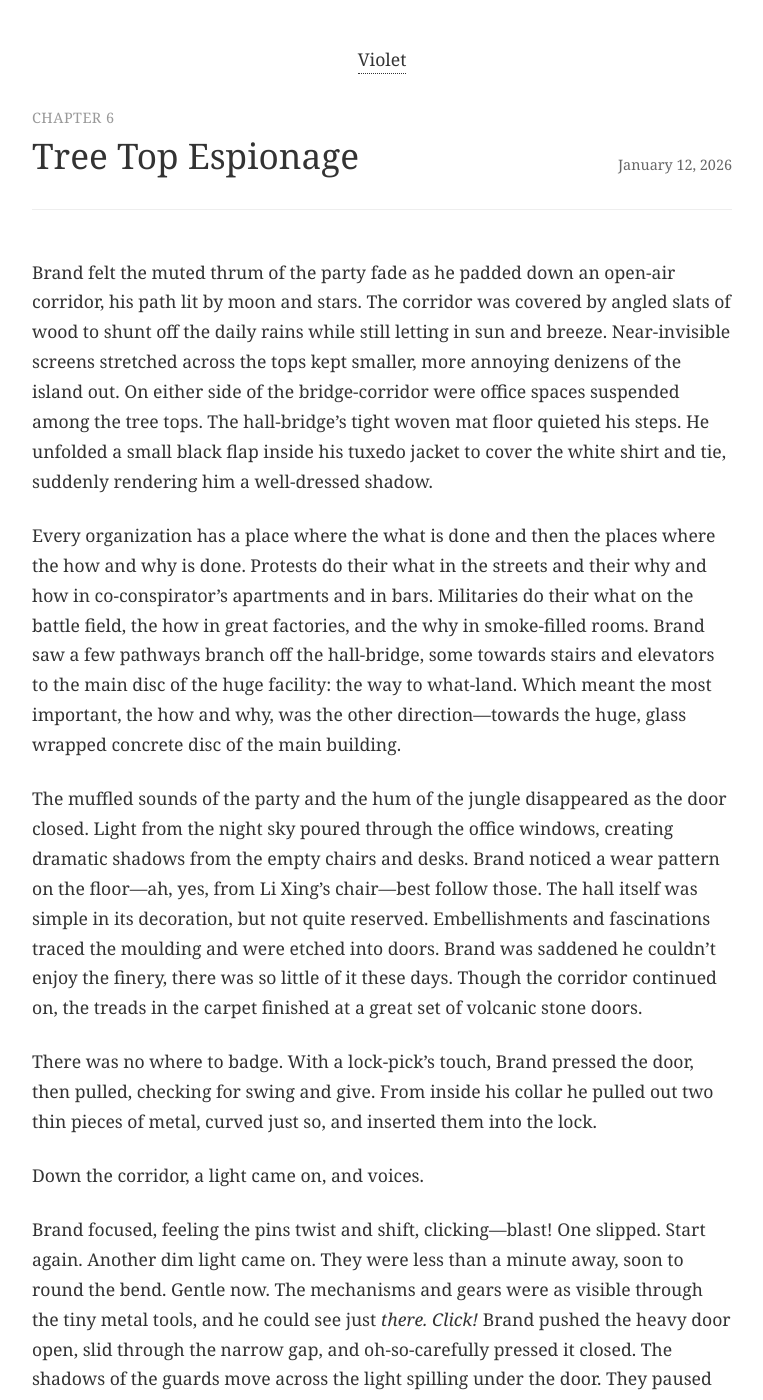
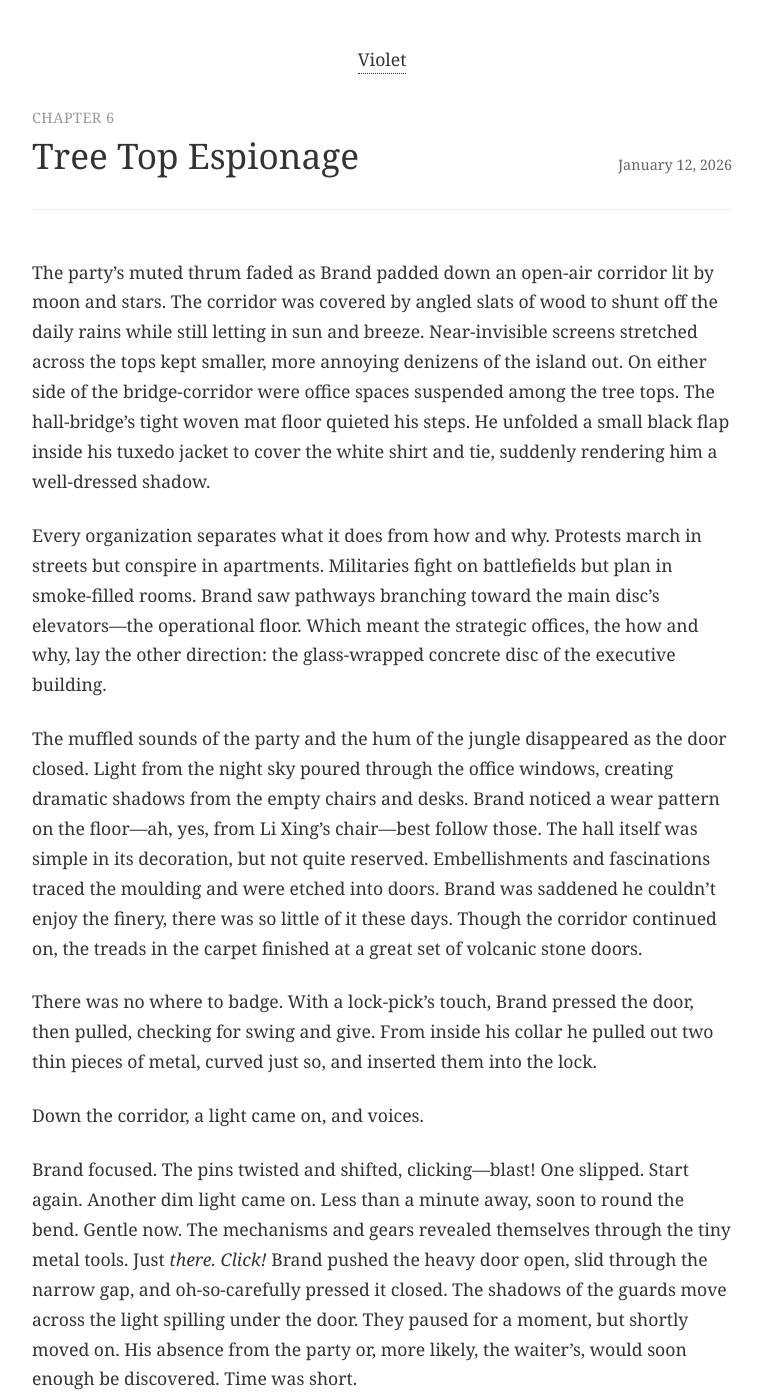
Before and after one commit to kmunki/kmunki.github.io, a Jekyll site: the page built from _fiction/violet/016-chapter-06.md, in a window 1280 px wide and 1400 px high, scrolled down 243 px. Shown: the whole window, without its empty margins (258-1021 px from the left). Built offline with Jekyll 4.4.1, drawn with Linux system fonts in a browser that asks for light colours; some of the changed text lies outside the part shown.

Commit message:
Polish Ch 6: Structure, precision, verbs
Applied 5 improvements: opening clarity, philosophical passage compression, lockpicking immediacy, combat choreography sharpening, return journey tightening

Full review in PR.

🤖 Generated with Claude Code
Co-Authored-By: Claude <noreply@anthropic.com>

```diff
--- a/_fiction/violet/016-chapter-06.md
+++ b/_fiction/violet/016-chapter-06.md
@@ -7,9 +7,9 @@ permalink: /fiction/violet/chapter-06/
 act: 1
 date: January 12, 2026
 ---
-Brand felt the muted thrum of the party fade as he padded down an open-air corridor, his path lit by moon and stars. The corridor was covered by angled slats of wood to shunt off the daily rains while still letting in sun and breeze. Near-invisible screens stretched across the tops kept smaller, more annoying denizens of the island out. On either side of the bridge-corridor were office spaces suspended among the tree tops. The hall-bridge’s tight woven mat floor quieted his steps. He unfolded a small black flap inside his tuxedo jacket to cover the white shirt and tie, suddenly rendering him a well-dressed shadow.
+The party's muted thrum faded as Brand padded down an open-air corridor lit by moon and stars. The corridor was covered by angled slats of wood to shunt off the daily rains while still letting in sun and breeze. Near-invisible screens stretched across the tops kept smaller, more annoying denizens of the island out. On either side of the bridge-corridor were office spaces suspended among the tree tops. The hall-bridge’s tight woven mat floor quieted his steps. He unfolded a small black flap inside his tuxedo jacket to cover the white shirt and tie, suddenly rendering him a well-dressed shadow.
 
-Every organization has a place where the what is done and then the places where the how and why is done. Protests do their what in the streets and their why and how in co-conspirator’s apartments and in bars. Militaries do their what on the battle field, the how in great factories, and the why in smoke-filled rooms. Brand saw a few pathways branch off the hall-bridge, some towards stairs and elevators to the main disc of the huge facility: the way to what-land. Which meant the most important, the how and why, was the other direction—towards the huge, glass wrapped concrete disc of the main building.
+Every organization separates what it does from how and why. Protests march in streets but conspire in apartments. Militaries fight on battlefields but plan in smoke-filled rooms. Brand saw pathways branching toward the main disc's elevators—the operational floor. Which meant the strategic offices, the how and why, lay the other direction: the glass-wrapped concrete disc of the executive building.
 
 The muffled sounds of the party and the hum of the jungle disappeared as the door closed. Light from the night sky poured through the office windows, creating dramatic shadows from the empty chairs and desks. Brand noticed a wear pattern on the floor—ah, yes, from Li Xing’s chair—best follow those. The hall itself was simple in its decoration, but not quite reserved. Embellishments and fascinations traced the moulding and were etched into doors. Brand was saddened he couldn’t enjoy the finery, there was so little of it these days. Though the corridor continued on, the treads in the carpet finished at a great set of volcanic stone doors.
 
@@ -17,7 +17,7 @@ There was no where to badge. With a lock-pick’s touch, Brand pressed the door,
 
 Down the corridor, a light came on, and voices.
 
-Brand focused, feeling the pins twist and shift, clicking—blast! One slipped. Start again. Another dim light came on. They were less than a minute away, soon to round the bend. Gentle now. The mechanisms and gears were as visible through the tiny metal tools, and he could see just *there. Click!* Brand pushed the heavy door open, slid through the narrow gap, and oh-so-carefully pressed it closed. The shadows of the guards move across the light spilling under the door. They paused for a moment, but shortly moved on. His absence from the party or, more likely, the waiter’s, would soon enough be discovered. Time was short.
+Brand focused. The pins twisted and shifted, clicking—blast! One slipped. Start again. Another dim light came on. Less than a minute away, soon to round the bend. Gentle now. The mechanisms and gears revealed themselves through the tiny metal tools. Just *there. Click!* Brand pushed the heavy door open, slid through the narrow gap, and oh-so-carefully pressed it closed. The shadows of the guards move across the light spilling under the door. They paused for a moment, but shortly moved on. His absence from the party or, more likely, the waiter’s, would soon enough be discovered. Time was short.
 
 On the office desks, papers and notes were visible in tidy stacks. The labels on data reels and cassettes told him little—True Womb, SynthBlood—all existing Violet products, all mundane. On the far side of the room was a single thin slab of finished concrete cut into an odd polygon shape. On it sat the lone computer terminal in the room, offline and quiet. Who else’s could it be?
 
@@ -35,9 +35,9 @@ They got closer. He would have to drop. Where was the overload? He looked down.
 
 Brand pulled himself up as the power surged, brightening every light into a small blinding sun before going out completely, and in some cases, explosively. Wincing, a guard looked away and down, stunned to lock eyes with a rising Brand. Brand grabbed a foot and yanked with his full weight. The guard’s feet came out from under him and slid out half out the hole. He scrabbled for purchase as Brand himself used the guard as a climbing rope onto the walkway.
 
-Less quick to react, the second guard was still getting his vision back when he felt a foot slam into the back of his knee. Brand took his gun and struck the back of his head. The first guard was still half off the bridge, kicking his legs trying to get traction or leverage. Brand helped expedite what gravity was attempting with a heel to the forehead, the man’s yell fading as he crashed through the tree tops and vines. Brand turned, crouched and gun ready—no one else on the footbridge. He hurried back toward the party. The emergency lights, dimmer but good enough, had come back on.
+The second guard, slower to react, still blinked away spots when Brand's heel slammed into the back of his knee. Brand snatched the gun and cracked it against his skull. The first guard thrashed half off the bridge, legs kicking for purchase. Brand drove a heel into his forehead—the man's yell fading as he crashed through treetops and vines. Brand turned, crouched and gun ready—no one else on the footbridge. He hurried back toward the party. The emergency lights, dimmer but good enough, had come back on.
 
-He slipped the gun into his waistband and undid the flap on his jacket, once again appearing as the party guest in a classic tux. With calm purpose and a feigned look of confusion befitting an elite guest who had just gone through this whole ordeal, Brand made his back the way he had come. As needed, he ducked into an office or closet as a set of guards hurried by. In a few more halls, doors, and turns he was once again the party. Guests, confused and concerned, were ushered about. Dignitaries without their normal retinue were terrified while socialites and heirs were bored and embarrassed for Violet—a power outage on your first day of independence, how inauspicious. Brand flowed with the crowd being corralled towards the boats. Onboard, he made his way to his stateroom.
+He slipped the gun into his waistband and undid the jacket flap, once again the party guest in a classic tux. With calm purpose and feigned confusion befitting an elite guest enduring a power outage, Brand retraced his route. He ducked into offices and closets when guards hurried past. A few more halls, doors, turns—and he was back at the party. Guests, confused and concerned, were ushered about. Dignitaries without their normal retinue were terrified while socialites and heirs were bored and embarrassed for Violet—a power outage on your first day of independence, how inauspicious. Brand flowed with the crowd being corralled towards the boats. Onboard, he made his way to his stateroom.
 
 The night had cooled, the salty breeze and gentle rasping of the waves outside came in through the half-opened door of his patio. Just lovely, he thought.
 
```
